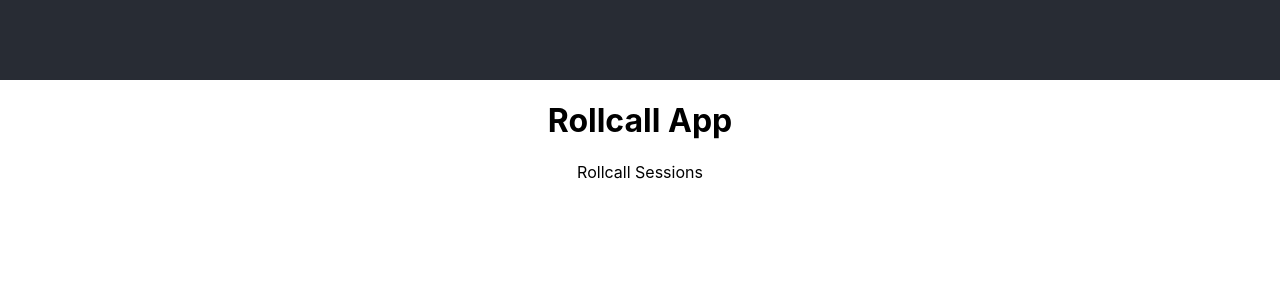
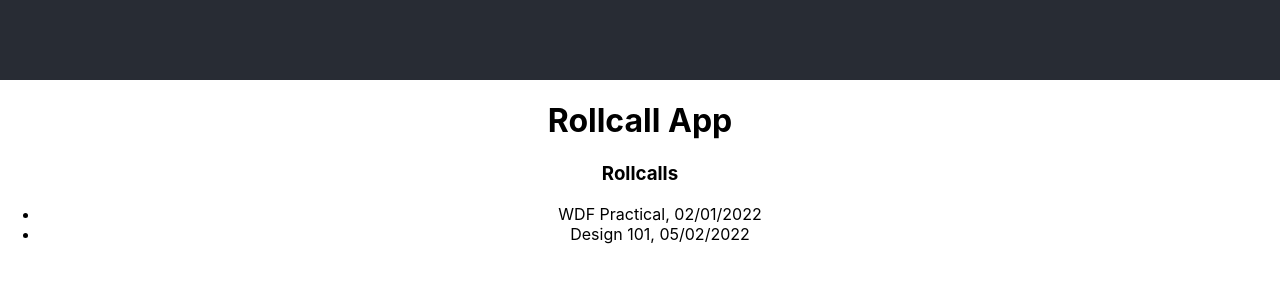
Before and after one commit to erue24/emilie-rollcall, a React (Create React App) app: page / in a window 1280 px wide. Shown: the top 300 px of the page. Built offline with nearby package versions, Linux system fonts and the light colour scheme; the HTML template or start-up script is replaced by a standard one.

Commit message:
Initial session list code.
> Code loops through to output each session into an individual list item

```diff
--- a/src/App.js
+++ b/src/App.js
@@ -1,7 +1,14 @@
 
+import { useState } from 'react';
 import './App.css';
 import SessionList from './components/SessionList';
 
+/* NOTES:
+> We are creating a REACT state variable. We use them because the REACT framework will keep an eye on them. Anytime they change, the REACT framework will change all the pages that use this variable
+> to use a REACT state variable, we use the useState HOOK
+> a hook is just a function. UseState is a hook. When you call it, React will automatically import it.
+
+*/
 
 
 
@@ -92,13 +99,19 @@ const defaultSession = [
 ];
 
 function App() {
+  /*
+   The thing in the [] is [what you want to call the array, function you can call anytime you want to set this variable]
+   */
+  const [rollCallSessions, setRollCallSessions] = useState(defaultSession);
+
   return (
     <div className="App">
       <header className="App-header">
 
       </header>
       <h1>Rollcall App</h1>
-      <SessionList />
+      {/* creating a component and passing it a prop. The name of the prop is the one that was set in the hook */}
+      <SessionList sessions={rollCallSessions} />
 
     </div>
   );
--- a/src/components/SessionList.js
+++ b/src/components/SessionList.js
@@ -1,10 +1,23 @@
 import React from 'react'
 
-const SessionList = () => {
+// Unpack the prop. This component is passed a prop called sessions. Sessions is your array
+const SessionList = ({ sessions }) => {
     return (
-        <div>
-            Rollcall Sessions
-        </div>
+
+        /* You can only return one parent. The parent can have many children. You can do this by putting everything into a div or using a fragment */
+        <>
+            <h3>Rollcalls</h3>
+            <ul>
+                {/* You need curly brackets to go back into JS mode */}
+                {sessions.map((sessionItemInArray) => (
+                    // Each list item must have a key. Each key has to have a unique identifier
+                    <li key={sessionItemInArray.id}>
+                        {sessionItemInArray.name}, {sessionItemInArray.date}
+                    </li>
+
+                ))}
+            </ul>
+        </>
     )
 }
 
```
